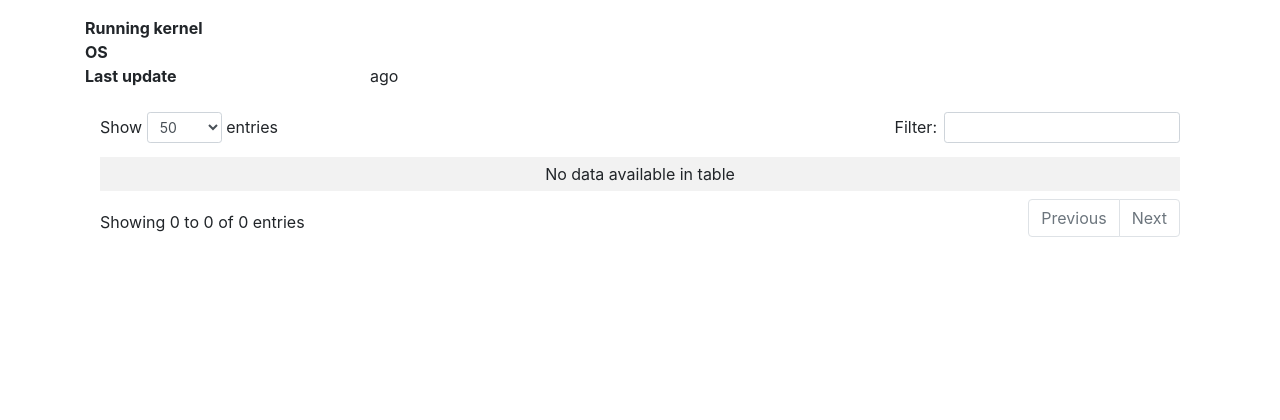
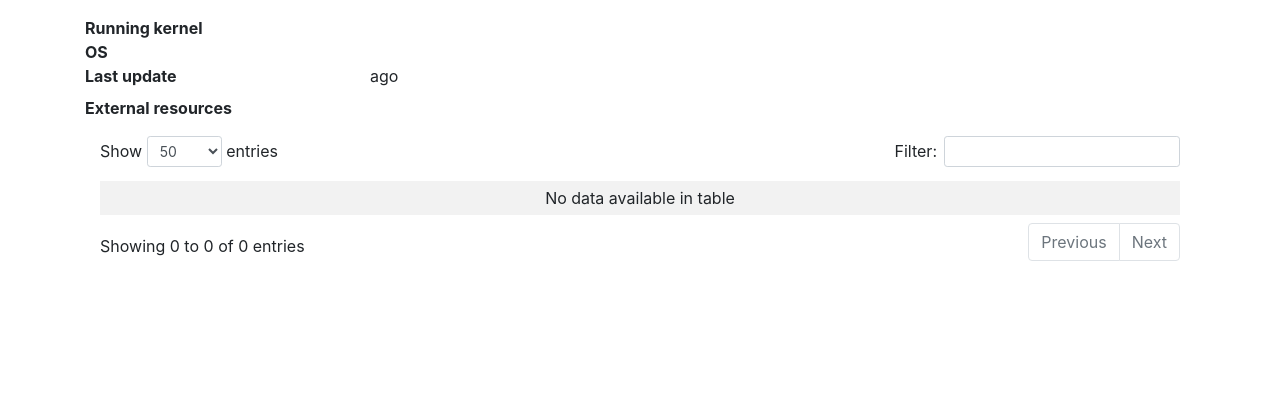
Before and after one commit to wikimedia/operations-software-debmonitor, a Django app: template templates/hosts/detail.html in a window 1280 px wide. Shown: the part 56-476 px from the top of the page. Run offline with Django 3.2, Linux system fonts and the light colour scheme; the template is opened without the code that fills it, so the values that code supplies are empty; data comes from the database, SQL or seed files in the repository; parts of the project's set-up code (start-up, migrations or seed data) failed here and were passed over; some libraries are stand-ins or nearby versions.

Commit message:
Allow to link hosts to external resources
* Accept a new HOST_EXTERNAL_LINKS configuration parameter that is a
  dictionary of label: url, where {fqdn} will be replaced with the
  FQDN of the current host and {hostname} will be replaced with
  its hostname (before the first dot).

Bug: T198590
Change-Id: I244ed7c8ad3ca05fa05456d67a870bdb358dfed3

```diff
--- a/debmonitor/settings/base.py
+++ b/debmonitor/settings/base.py
@@ -22,6 +22,7 @@
 # Debmonitor custom configuration
 DEBMONITOR_VERIFY_CLIENTS = DEBMONITOR_CONFIG.get('VERIFY_CLIENTS', True)
 DEBMONITOR_PROXY_HOSTS = DEBMONITOR_CONFIG.get('PROXY_HOSTS', [])
+DEBMONITOR_HOST_EXTERNAL_LINKS = DEBMONITOR_CONFIG.get('HOST_EXTERNAL_LINKS', {})
 
 # Build paths inside the project like this: os.path.join(BASE_DIR, ...)
 BASE_DIR = os.path.dirname(os.path.dirname(os.path.dirname(os.path.abspath(__file__))))
--- a/doc/examples/config.json
+++ b/doc/examples/config.json
@@ -16,6 +16,10 @@
     "REQUIRE_LOGIN": true,
     "VERIFY_CLIENTS": true,
     "PROXY_HOSTS": ["host1.example.com"],
+    "HOST_EXTERNAL_LINKS": {
+        "InventorySite": "https://inventory.example.com/{fqdn}",
+        "OtherSite": "https://other.example.com/?q={hostname}"
+    },
     "LDAP": {
         "SERVER_URI": "ldaps://ldap.example.com",
         "BIND_DN": "cn=bindagent,ou=profile,dc=example,dc=com",
--- a/hosts/views.py
+++ b/hosts/views.py
@@ -4,6 +4,7 @@
 from collections import defaultdict
 
 from django import http
+from django.conf import settings
 from django.db.models import BooleanField, Case, Count, When
 from django.shortcuts import get_object_or_404, render
 from django.utils import timezone
@@ -138,6 +139,8 @@
             'datatables_column_defs': json.dumps(
                 [{'targets': [3], 'visible': False}, {'targets': [1, 2], 'orderable': False}]),
             'datatables_page_length': -1,
+            'external_links': {key: value.format(fqdn=host.name, hostname=host.name.split('.')[0])
+                               for key, value in settings.DEBMONITOR_HOST_EXTERNAL_LINKS.items()},
             'host': host,
             'host_packages': host_packages,
             'section': 'hosts',
--- a/templates/hosts/detail.html
+++ b/templates/hosts/detail.html
@@ -8,6 +8,12 @@
   <dd class="col-sm-9">{{ host.os.name }}</dd>
   <dt class="col-sm-3">Last update</dt>
   <dd class="col-sm-9"><span data-toggle="tooltip" title="{{ host.modified|date:"r" }}">{{ host.modified|timesince }} ago</span></dd>
+  <dt class="col-sm-3">External resources</dt>
+  <dd class="col-sm-9">
+    {% for label, url in external_links.items %}
+    <a href="{{ url }}">{{ label }}</a>{% if not forloop.last %}, {% endif %}
+    {% endfor %}
+  </dd>
 </dl>
 {% endblock %}
 
```
